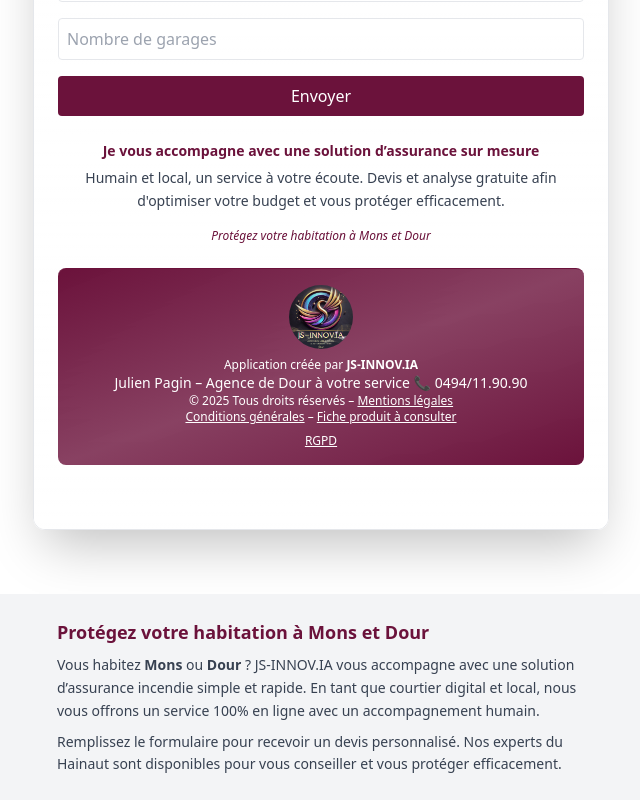
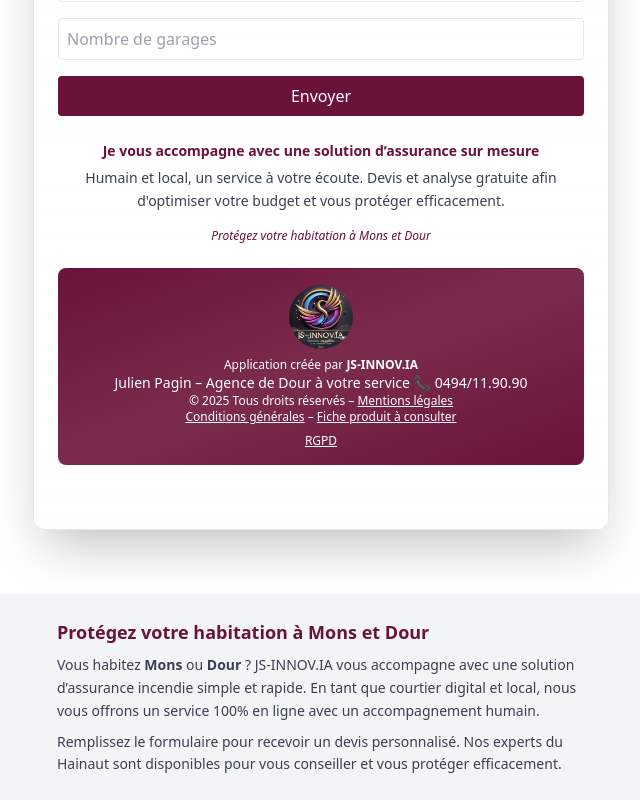
Before and after one commit to paginjulien/Leads-Auto1, a Next.js app: page /incendie in a window 1280 px wide. Shown: the part 931-1731 px from the top of the page, without its empty margins (319-959 px from the left). Built offline with nearby package versions, Linux system fonts and the light colour scheme.

Commit message:
Update IncendieForm.tsx

```diff
--- a/components/IncendieForm.tsx
+++ b/components/IncendieForm.tsx
@@ -82,7 +82,7 @@ export default function IncendiePage() {
         </div>
 
         <div className="absolute inset-x-0 top-36 flex items-center justify-center opacity-10 pointer-events-none z-0">
-          <img src="/pv-logo.png" alt="Logo PV" className="w-[340px] h-[340px] object-contain" />
+          <img src="/pv-logo.png" alt="Logo PV" className="w-[320px] h-[320px] object-contain" />
         </div>
 
         <div className="relative z-10 p-6 pb-16 bg-gradient-to-t from-white via-white/70 to-transparent">
@@ -118,7 +118,7 @@ export default function IncendiePage() {
             <p className="mt-4 text-xs italic text-pv">Protégez votre habitation à Mons et Dour</p>
           </div>
 
-          <div className="mt-6 border-t border-pv pt-4 text-center text-xs text-white bg-gradient-to-br from-pv via-pv/80 to-pv rounded-lg p-4">
+          <div className="mt-6 border-t border-pv pt-4 text-center text-xs text-white bg-gradient-to-br from-[#6b123b] via-[#7b2c4e] to-[#6b123b] rounded-lg p-4">
             <img src="/Js-innov.IA.png" alt="JS-INNOV.IA" className="mx-auto w-16 h-16 mb-2 rounded-full" />
             <p>Application créée par <span className="font-semibold">JS-INNOV.IA</span></p>
             <p className="text-sm">Julien Pagin – Agence de Dour à votre service 📞 0494/11.90.90</p>
```
